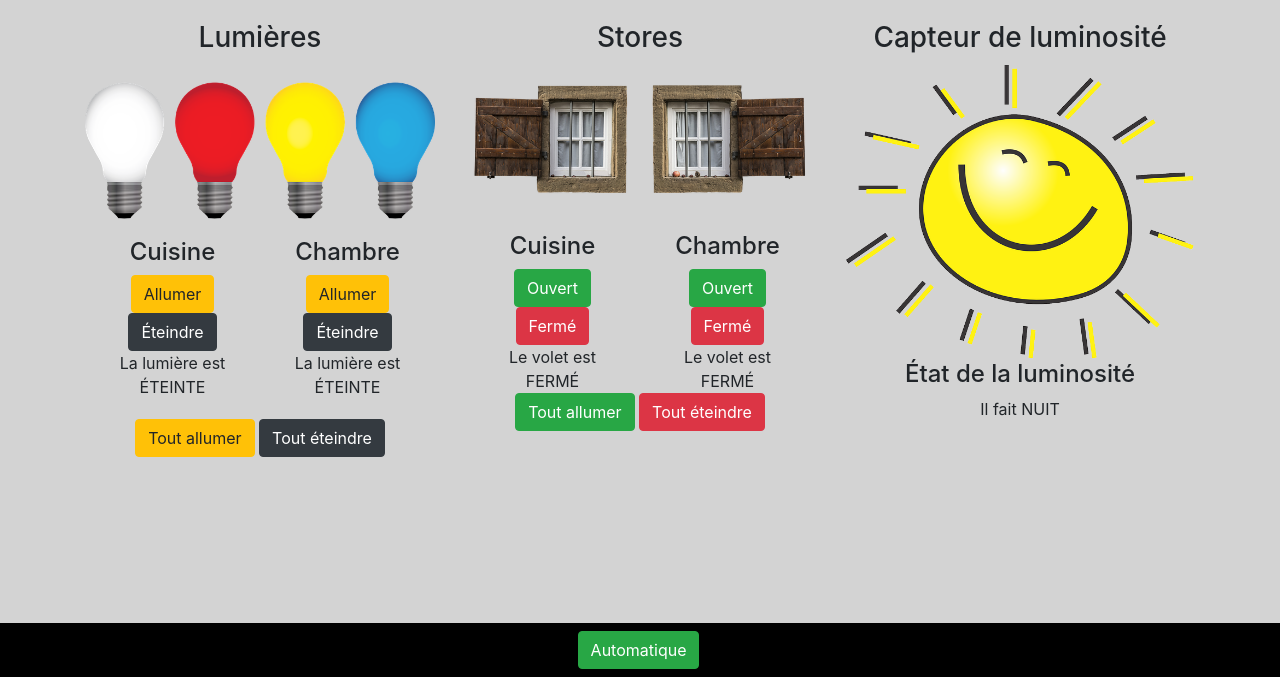
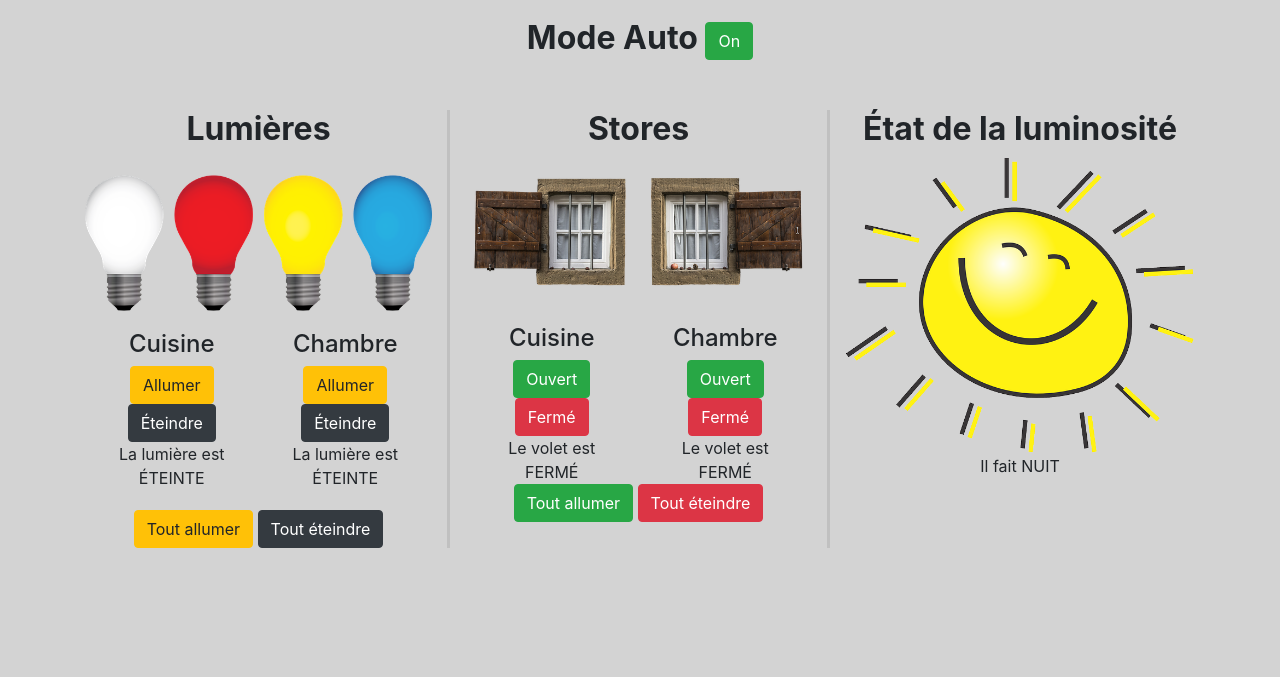
Before and after one commit to mgabelle/interfaceIot, a Flask app: page / in a window 1280 px wide. Shown: the part 123-800 px from the top of the page. Run offline with Flask 2, Linux system fonts and the light colour scheme; some libraries are stand-ins or nearby versions.

Commit message:
modif styles avant presentation

```diff
--- a/templates/home.html
+++ b/templates/home.html
@@ -15,25 +15,45 @@
 		div {
 			text-align: center;
 		}
+
+		h3 {
+            font-size: 2em;
+            font-weight: bold;
+        }
 	</style>
 </head>
 <body style="background-color: LightGray">
-	<header style="margin-bottom: 50px; background-color: Black; color: white">
+    <header style="margin-bottom: 40px; background-color: Black; color: white">
         <div class="container">
             <div class="page-header">
+                <div class="container">
+                    <div class="row">
+                        <div class="col-sm-4" style="text-align: right;">
+                            <img src="../static/troll.png" style="height: 100px;">
+                        </div>
+                        <div class="col-sm" style="text-align: left; vertical-align: middle;">
                             <h1>INTERNET OF TROLLS</h1>
                             <h2>Bienvenue chez vous !</h2>
+                        </div>
+                    </div>
+                </div>
             </div>
         </div>
     </header>
 
     <div class="container">
+        <!-- mode Auto -->
+        <div class="col-sm" style="margin-bottom: 50px;">
+            <h3>
+                Mode Auto
+                <button id="activeAuto" type="button" class="btn btn-success" onclick="changeMode(true)">On</button>
+                <button id="desactiveAuto" type="button" class="btn btn-danger" onclick="changeMode(false)">Off</button>
+            </h3>
+
+        </div>
         <div class="row">
-			<!-- <div class="col-sm-1">
-			</div> -->
-
             <!-- lumière -->
-			<div class="col-sm-4">
+            <div class="col-sm-4" style="border-right: solid silver;">
                 <h3>Lumières</h3>
                 <img src="../static/bulb.png" alt="Ampoules de lumière" style="max-width: 100%">
                 <div class="container" style="margin-bottom: 20px">
@@ -59,7 +79,7 @@
             </div>
 
             <!-- volets -->
-			<div class="col-sm-4">
+            <div class="col-sm-4" style="border-right: solid silver;">
                 <h3>Stores</h3>
                 <img src="../static/blinds.png" alt="Volets" style="max-width: 100%">
                 <div class="container">
@@ -79,30 +99,18 @@
                             <p class="card-text" id="blind-state-12">Le volet est FERMÉ</p>
                         </div>
 					</div>
-				</div>
 					<button type="button" class="btn btn-success" onclick="blindAllOn()">Tout allumer</button>
 				<button type="button" class="btn btn-danger" onclick="blindAllDown()">Tout éteindre</button>
+                </div>
             </div>
 
             <!-- capteur -->
             <div class="col-sm-4">
-				<h3>Capteur de luminosité</h3>
+                <h3>État de la luminosité</h3>
                 <img src="../static/sun.png" alt="Luminosité" style="max-width: 100%">
-				<h4>État de la luminosité</h4>
                 <p class="card-text" id="lumi-state">Il fait jour/nuit.</p>
             </div>
         </div>
-	</div>
-
-	<div class="container">
-		<nav class="navbar fixed-bottom"  style="background-color: black; color: white;">
-			<ul class="navbar-nav" style="margin-left: 45%; margin-right: 55%;">
-				<li class="nav-item">
-					<button id="activeAuto" type="button" class="btn btn-success" onclick="changeMode(true)">Automatique</button>
-					<button id="desactiveAuto" type="button" class="btn btn-info" onclick="changeMode(false)">Manuel</button>
-					</li>
-			</ul>
-		</nav>
     </div>
 
 	<!-- BOOTSTRAP JS -->
```
Lines whose indentation alone changed are shown as unchanged.
